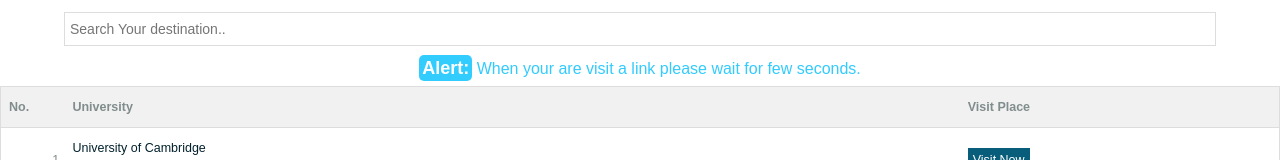
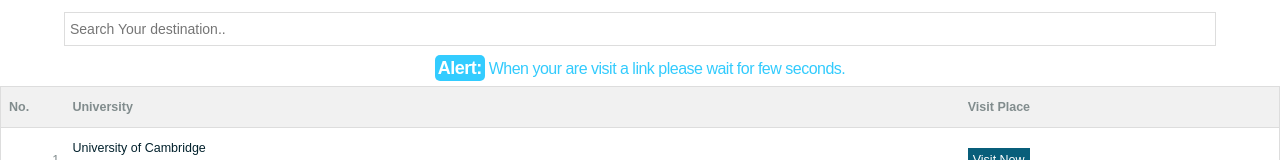
Before and after one commit to Fahadin/tdcur20190102sppa, a plain HTML site: page Top_World_University/index.html in a window 1280 px wide. Shown: the top 160 px of the page. Drawn offline with Linux system fonts and the light colour scheme.

Commit message:
Update style.css

```diff
--- a/Top_World_University/css/style.css
+++ b/Top_World_University/css/style.css
@@ -70,7 +70,7 @@
 .infomation {
   text-align: center;
   font-size: 16px;
-/*   letter-spacing: -0.5px; */
+  letter-spacing: -0.5px;
   padding: 0px;
   margin: 0px 0px 5px 0px;
   -webkit-animation-name: example;
```
